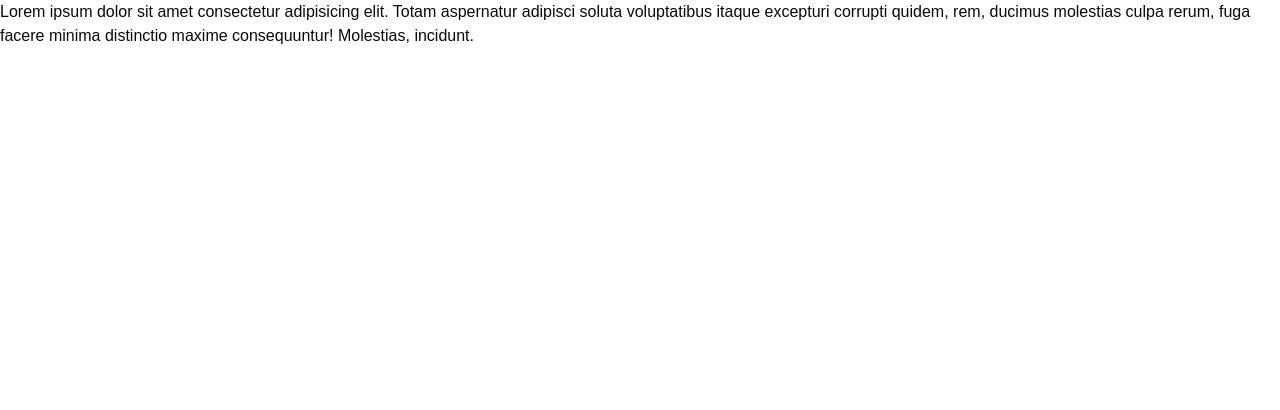
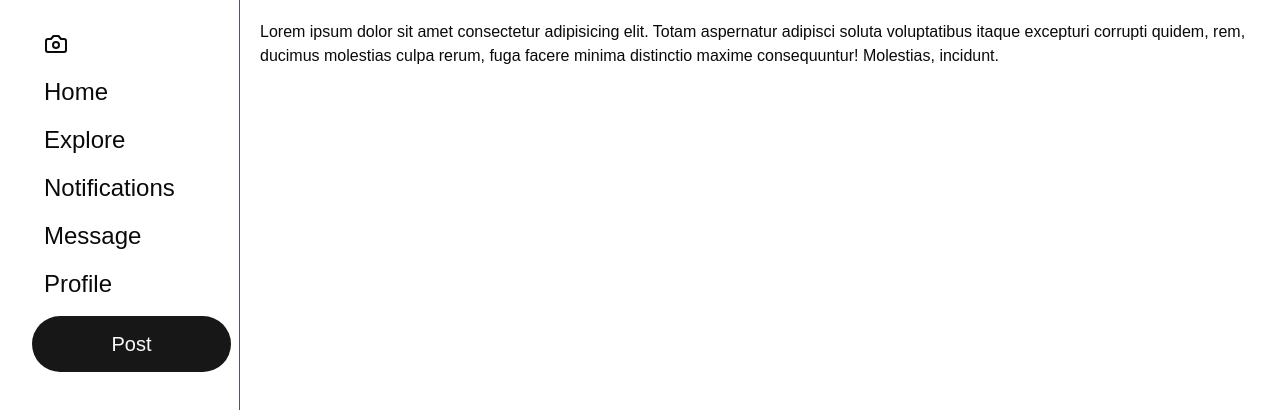
Before and after one commit to saefulbarkah/social-app, a Next.js app: page / in a window 1280 px wide. Shown: the top 410 px of the page. Built offline with nearby package versions, Linux system fonts and the light colour scheme.

Commit message:
feat: sidebar

```diff
--- a/src/app/layout.tsx
+++ b/src/app/layout.tsx
@@ -1,5 +1,6 @@
 import type { Metadata } from 'next';
 import './globals.css';
+import { Sidebar } from '@/components/sidebar';
 
 export const metadata: Metadata = {
   title: 'Social APP',
@@ -13,7 +14,12 @@ export default function RootLayout({
 }>) {
   return (
     <html lang="en">
-      <body className={`antialiased`}>{children}</body>
+      <body className={`antialiased`}>
+        <main className="flex">
+          <Sidebar />
+          <div className="flex-1 mx-5 min-h-screen pt-5">{children}</div>
+        </main>
+      </body>
     </html>
   );
 }
--- /dev/null
+++ b/src/components/sidebar/Sidebar.tsx
@@ -0,0 +1,53 @@
+import React from 'react';
+import { Button, ButtonProps } from '../ui/button';
+import Link from 'next/link';
+import { Camera } from 'lucide-react';
+
+interface NavigationItem extends ButtonProps {
+  label?: string | React.ReactNode;
+  url?: string;
+}
+
+const SideNav = ({ label, url = '', ...props }: NavigationItem) => {
+  return (
+    <>
+      <div className="w-full">
+        <Button
+          variant={'ghost'}
+          className="rounded-full px-3 py-6 text-2xl"
+          size={'lg'}
+          {...props}
+        >
+          <Link href={url} className="">
+            {label}
+          </Link>
+        </Button>
+      </div>
+    </>
+  );
+};
+
+export const Sidebar = () => {
+  return (
+    <aside className="sticky top-0 bottom-0 min-w-60 border-gray-600 border-r">
+      <div className="h-full w-full pt-5 pl-8 pr-2">
+        <div className="">
+          <SideNav label={<Camera />} />
+        </div>
+        <div className="flex flex-col justify-center">
+          <SideNav label="Home" />
+          <SideNav label="Explore" />
+          <SideNav label="Notifications" />
+          <SideNav label="Message" />
+          <SideNav label="Profile" />
+        </div>
+        <Button
+          className="rounded-full mt-2 text-xl w-full h-[3.5rem]"
+          size={'lg'}
+        >
+          Post
+        </Button>
+      </div>
+    </aside>
+  );
+};
--- /dev/null
+++ b/src/components/sidebar/index.tsx
@@ -0,0 +1 @@
+export * from './Sidebar';
```
